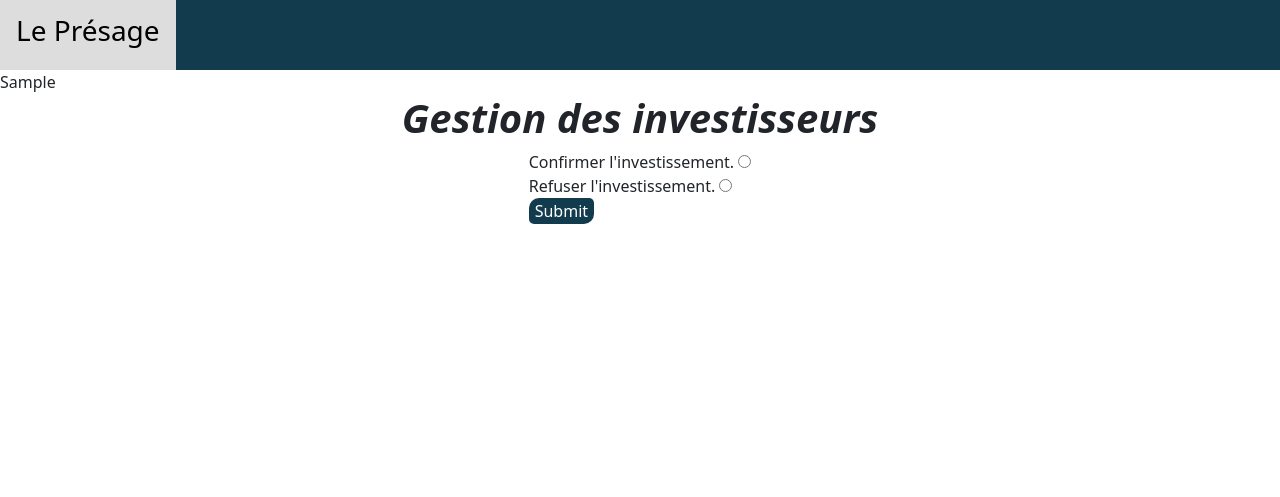
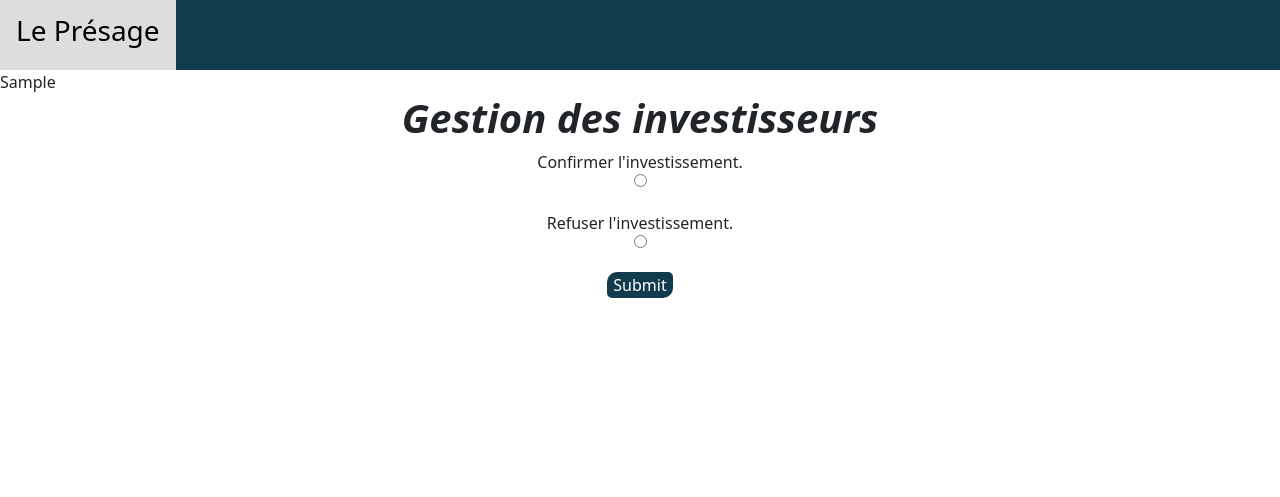
Before and after one commit to lahcen13/lePresageHackathon, a PHP site: template view/v_backOfficeManage.php in a window 1280 px wide. Shown: the top 497 px of the page. Run offline with PHP 8.4, Linux system fonts and the light colour scheme; the template is opened without the code that fills it: most values are stand-ins (such as "Sample title", 1, 10 or a date in 2020); data that the repository does not hold is empty.

Commit message:
style BackOfficeManage

```diff
--- a/view/v_backOfficeManage.php
+++ b/view/v_backOfficeManage.php
@@ -3,19 +3,17 @@ require_once './view/v_navbar.php';
 require_once './view/v_head.html';
 echo  $confirmBudget;
 ?>
-<div class="manage_back  justify-content-space-between">
-    <h1><em><strong>Gestion des investisseurs</strong></em></h1>
-    <form action='index.php?request=1&action=3' method="POST">
+<h1 class="manage_back"><em><strong>Gestion des investisseurs</strong></em></h1>
+<form class="manage_back" action='index.php?request=1&action=3' method="POST">
     <label for='oui'> Confirmer l'investissement.</label>
     <?php echo  $confirmBudget == '1' ? '<input type="radio" name="statut" value="1" id="oui" checked>' : '<input type="radio" name="statut" value="1" id="oui">' ?>
     <br>
     <label for='non'> Refuser l'investissement.</label>
     <?php echo $confirmBudget == '0' ? '<input type="radio" name="statut" value="0" id="non" checked>' : '<input type="radio" name="statut" value="0" id="oui">' ?>
-        <input type="hidden" name="idInvestor" value=<?php "'" . $_POST['idInvestor'] . "'" ?>>
+    <input type="hidden" name="idInvestor" value=<?php echo "'"  . $_POST['idInvestor'] . "'" ?>>
     <br>
     <input type="submit" class="button" name="ChangeStatusSubmit">
 </form>
-</div>
 <?php
 
 require_once './view/v_footer.php';
```
Also changed, not shown: style.css (line endings or trailing spaces). Lines whose indentation alone changed are shown as unchanged.
